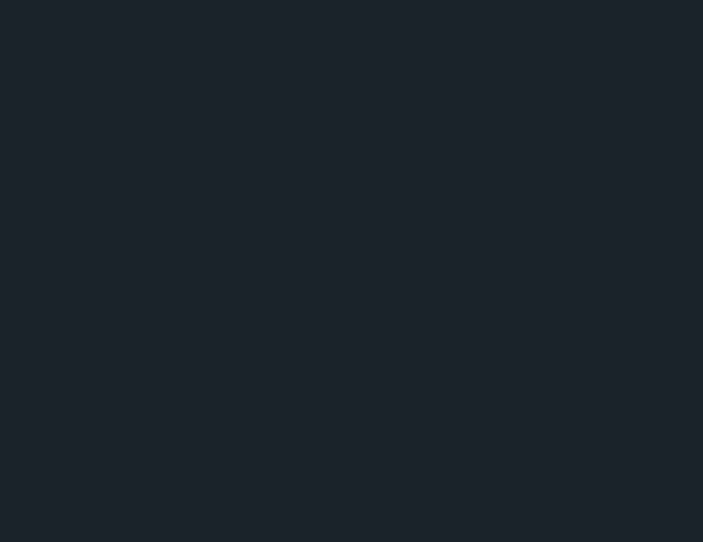
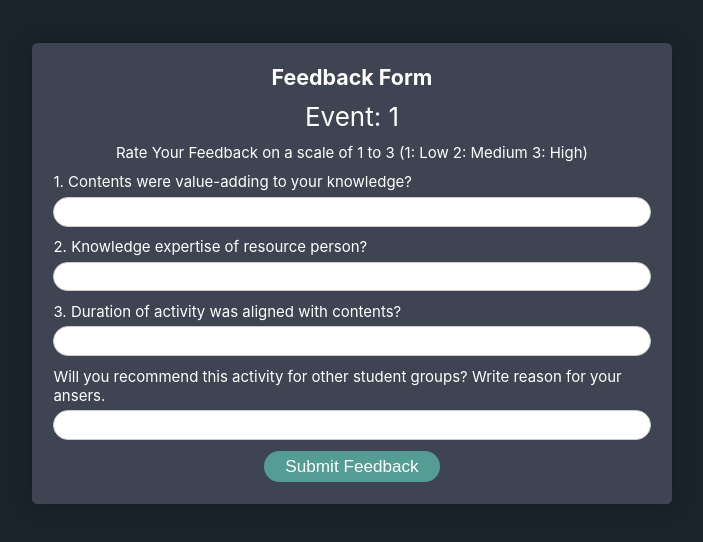
Before and after one commit to Utkarsh-kadam/EMS, a React (Create React App) app in the folder client/: page /feedback/1/1/1 in a window 1280 px wide. Before the commit this address had no page. Shown: the top 542 px of the page, without its empty margins (288-991 px from the left). Built offline with nearby package versions, Linux system fonts and the light colour scheme.

Commit message:
Feedback

```diff
--- a/client/src/App.js
+++ b/client/src/App.js
@@ -23,7 +23,7 @@ function App() {
                     <Route path="/create-event" element={<CreateEvent />} />
                     <Route path="/Register" element={<Registration />} />
                     <Route path="/reports" element={<Reports />} /> //event records for admin dash
-                    <Route path="/feedback/:eventId" component={FeedbackForm} />
+                    <Route path="/feedback/:eventId/:userId/:name" element={<FeedbackForm/>} />
                     <Route path="/attendance/:eventId/:userId/:name" element={<MarkAttendance />} />
 
                 </Routes>
--- a/client/src/components/FeedbackForm.jsx
+++ b/client/src/components/FeedbackForm.jsx
@@ -1,47 +1,42 @@
 import React, { useState } from "react";
 import axios from "axios";
+import { useParams,useNavigate } from 'react-router-dom';
 
-function FeedbackForm({ eventId, userId, onClose }) {
+function FeedbackForm() {
+  const { eventId, userId,name} = useParams();
+  const navigate = useNavigate();
   const [feedbackData, setFeedbackData] = useState({
-    rating: 0,
-    comment: "",
     questions: [],
+
   });
 
-  const handleRatingChange = (e) => {
-    setFeedbackData({ ...feedbackData, rating: e.target.value });
-  };
 
-  const handleCommentChange = (e) => {
-    setFeedbackData({ ...feedbackData, comment: e.target.value });
-  };
 
   const handleQuestionChange = (index, answer) => {
     const updatedQuestions = [...feedbackData.questions];
-    updatedQuestions[index] = { question: feedbackQuestions[index], answer };
+    updatedQuestions[index] = {question: feedbackQuestions[index],answer};
     setFeedbackData({ ...feedbackData, questions: updatedQuestions });
   };
 
+
+
   const handleSubmitFeedback = () => {
+
     console.log("Submitting feedback data:", {
       userId,
       eventId,
-      rating: feedbackData.rating,
-      comment: feedbackData.comment,
       questions: feedbackData.questions,
     });
 
     axios
-      .post("https://ems-api-63wi.onrender.com/user/feedback", {
-        userId,
+    .post("https://ems-api-63wi.onrender.com/user/feedback", {
+      userId,
         eventId,
-        rating: feedbackData.rating,
-        comment: feedbackData.comment,
         questions: feedbackData.questions,
       })
       .then((response) => {
         console.log("Feedback submitted successfully:", response.data);
-        onClose();
+        navigate('/userRegistered')
       })
       .catch((error) => {
         console.error("Failed to submit feedback:", error);
@@ -49,28 +44,20 @@ function FeedbackForm({ eventId, userId, onClose }) {
   };
 
   const feedbackQuestions = [
-    "What was the most valuable aspect of the event for you?",
-    "Do you have any suggestions or recommendations for improving future events like this?",
+    "1. Contents were value-adding to your knowledge?",
+    "2. Knowledge expertise of resource person?",
+    "3. Duration of activity was aligned with contents?",
+    "Will you recommend this activity for other student groups? Write reason for your ansers."
   ];
 
   return (
     <div className="feedback-form">
-      <h3>Provide Feedback</h3>
-      <label>Rating:</label>
-      <select value={feedbackData.rating} onChange={handleRatingChange}>
-        <option value="1">1 (Poor)</option>
-        <option value="2">2 (Fair)</option>
-        <option value="3">3 (Average)</option>
-        <option value="4">4 (Good)</option>
-        <option value="5">5 (Excellent)</option>
-      </select>
-      <label>Comment:</label>
-      <textarea
-        value={feedbackData.comment}
-        onChange={handleCommentChange}
-        rows="4"
-        cols="50"
-      ></textarea>
+      <h3>Feedback Form</h3>
+      <p>
+        Event: {name}
+      </p>
+      <label>Rate Your Feedback on a scale of 1 to 3 (1: Low  2: Medium  3: High)</label>
+
       {feedbackQuestions.map((question, index) => (
         <div key={index} className="question-container">
           <p>{question}</p>
@@ -79,9 +66,8 @@ function FeedbackForm({ eventId, userId, onClose }) {
             value={feedbackData.questions[index]?.answer || ""}
             onChange={(e) => handleQuestionChange(index, e.target.value)}
           />
-</div>
+        </div>
       ))}
-
       <button onClick={handleSubmitFeedback}>Submit Feedback</button>
     </div>
   );
--- a/client/src/components/userRegistered.jsx
+++ b/client/src/components/userRegistered.jsx
@@ -4,17 +4,16 @@ import React, { useState, useEffect } from "react";
  import { Link,useNavigate } from "react-router-dom";
  import { ToastContainer } from "react-toastify";
  import "react-toastify/dist/ReactToastify.css";
- import FeedbackForm from "./FeedbackForm"; // Import the FeedbackForm component
 
 
- function EventCard({ data, onFeedbackClick }) {
+ function EventCard({ data }) {
    const { _id, name,date,venue,imageUrl } = data;
    const navigate = useNavigate();
    const userId = localStorage.getItem("userId");
 
    const handleFeedbackClick = () => {
-    // Call the onFeedbackClick function and pass the event data
-    onFeedbackClick(data);
+     // Redirect to the Feedback page with eventId and userId as URL parameters
+    navigate(`/feedback/${_id}/${userId}/${name}`);
   };
 
   const handleAttendanceClick = () => {
@@ -42,15 +41,7 @@ import React, { useState, useEffect } from "react";
  function UserRegistered() {
   const [event, setEvent] = useState([]);
   const userId = localStorage.getItem("userId");
-  const [selectedEvent, setSelectedEvent] = useState(null); // Define selectedEvent state
 
-  const handleFeedbackClick = (data) => {
-    console.log("Event data:", data); // Check if data is correctly passed
-
-    // When a user clicks the "Provide Feedback" button,
-    // set the selected event and show the feedback form.
-    setSelectedEvent(data);
-  };
 
 
    useEffect(() => {
@@ -75,19 +66,12 @@ import React, { useState, useEffect } from "react";
          <ul className="list-container">
            {event.map((data) => (
              <EventCard key={data._id} data={data}
-             onFeedbackClick={handleFeedbackClick}/>
+             />
            ))}
          </ul>
        </section>
      </section>
 
-     {selectedEvent && (
-        <FeedbackForm
-        eventId={selectedEvent._id} // Make sure to pass the eventId prop here
-        userId={userId}
-        onClose={() => setSelectedEvent(null)}
-      />
-      )}
 
      </div>
 
```
Also changed, not shown: 2 other files (tests, documents, lock files or other folders).
